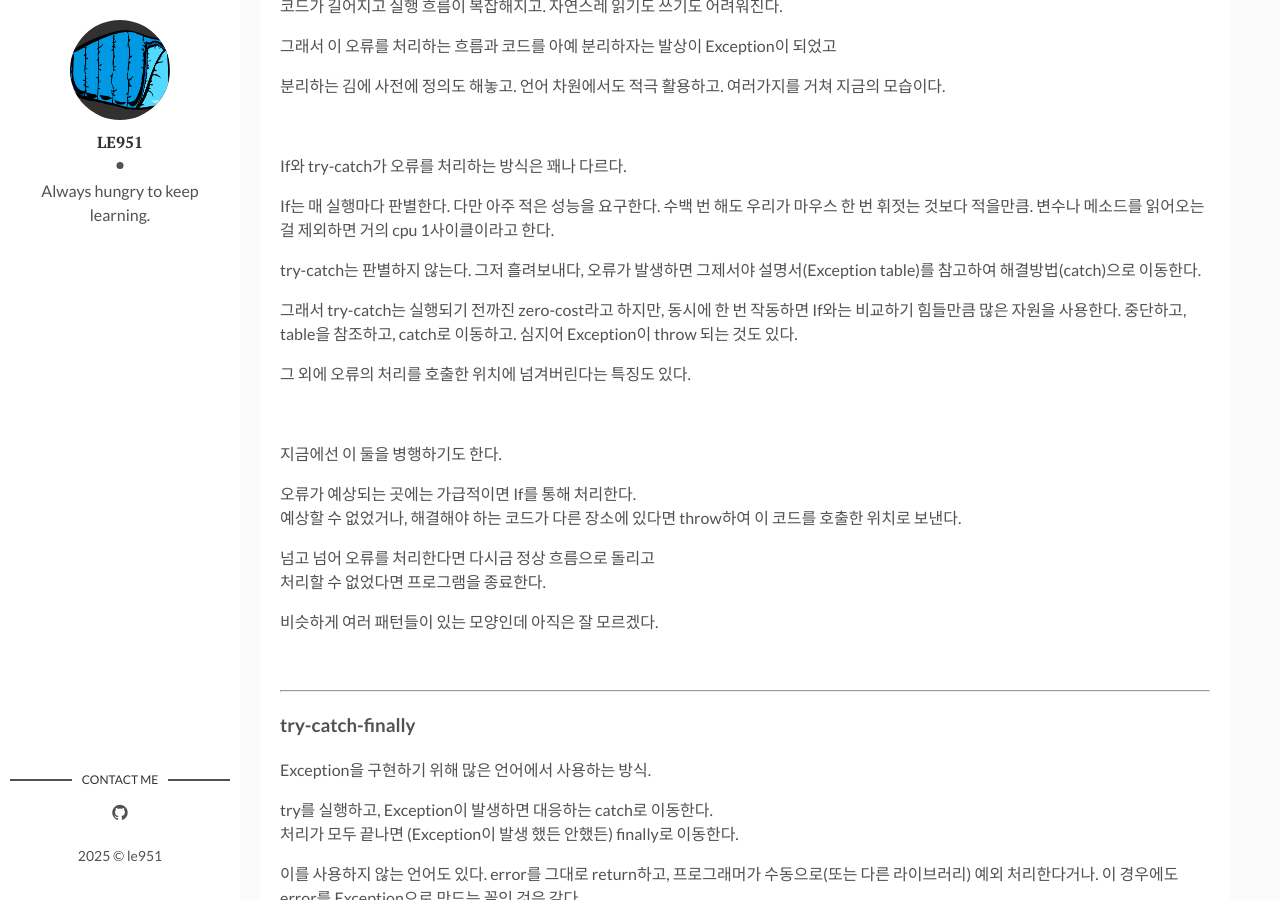
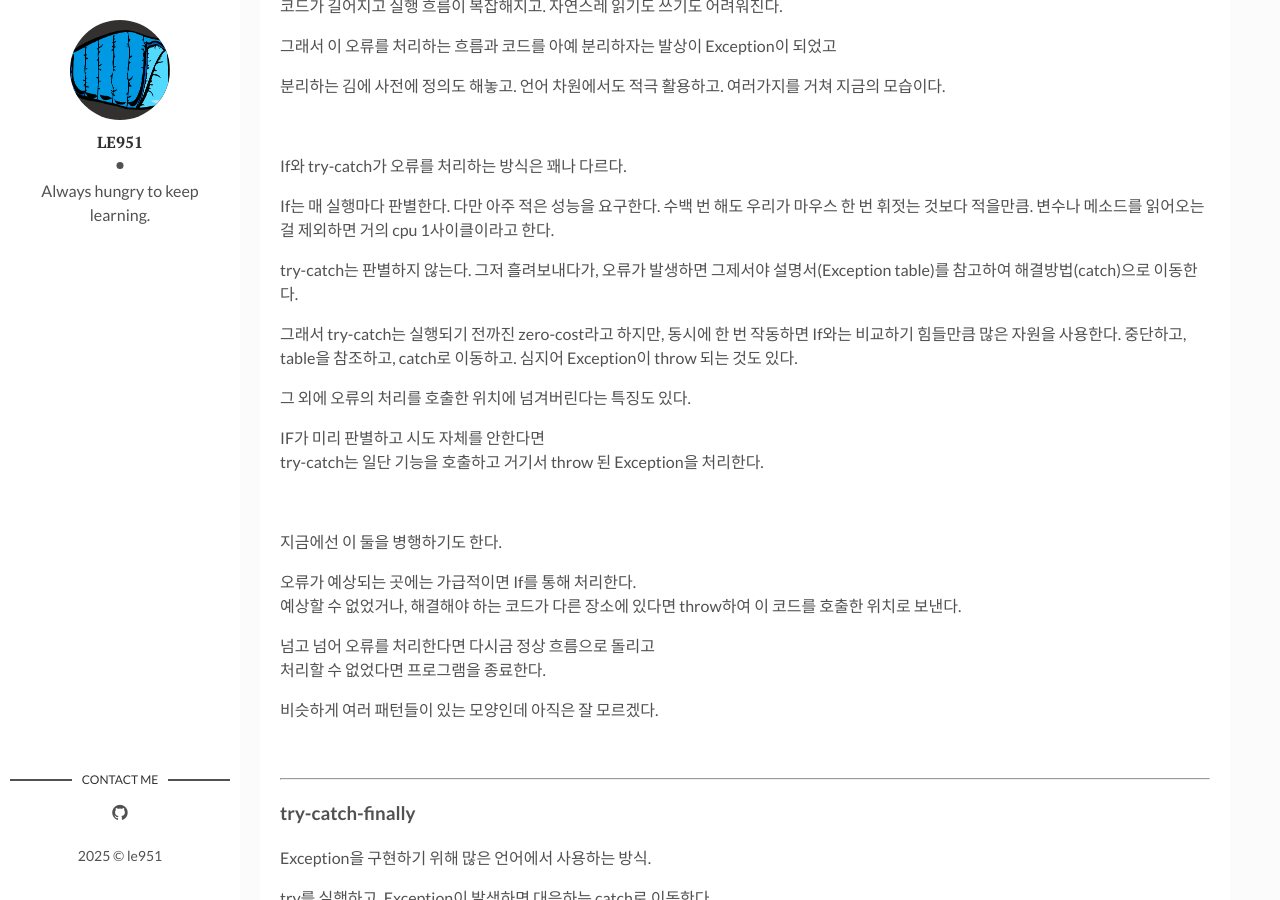
Before and after one commit to le951/blog, a Jekyll site: the page built from _posts/2025-03-24-Runtime-Excepton.md, in a window 1280 px wide and 900 px high, scrolled down 1672 px. Built offline with Jekyll 4.4.1, drawn with Linux system fonts in a browser that asks for light colours; comment, search, counter and statistics services are not loaded.

Commit message:
Update Post 'Runtime-Exception'

```diff
--- a/_posts/2025-03-24-Runtime-Excepton.md
+++ b/_posts/2025-03-24-Runtime-Excepton.md
@@ -94,11 +94,14 @@ If와 try-catch가 오류를 처리하는 방식은 꽤나 다르다.
 
 If는 매 실행마다 판별한다. 다만 아주 적은 성능을 요구한다. 수백 번 해도 우리가 마우스 한 번 휘젓는 것보다 적을만큼. 변수나 메소드를 읽어오는걸 제외하면 거의 cpu 1사이클이라고 한다.
 
-try-catch는 판별하지 않는다. 그저 흘려보내다, 오류가 발생하면 그제서야 설명서(Exception table)를 참고하여 해결방법(catch)으로 이동한다.
+try-catch는 판별하지 않는다. 그저 흘려보내다가, 오류가 발생하면 그제서야 설명서(Exception table)를 참고하여 해결방법(catch)으로 이동한다.
 
 그래서 try-catch는 실행되기 전까진 zero-cost라고 하지만, 동시에 한 번 작동하면 If와는 비교하기 힘들만큼 많은 자원을 사용한다. 중단하고, table을 참조하고, catch로 이동하고. 심지어 Exception이 throw 되는 것도 있다.
 
 그 외에 오류의 처리를 호출한 위치에 넘겨버린다는 특징도 있다.
+
+IF가 미리 판별하고 시도 자체를 안한다면\
+try-catch는 일단 기능을 호출하고 거기서 throw 된 Exception을 처리한다.
 
 <br>
 
```
